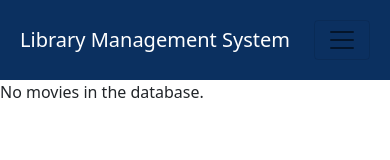
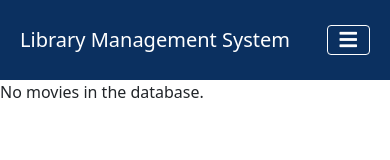
Before and after one commit to abhi886/react-library-management-system, a React (Create React App) app: page /movies in a window 390 px wide. Shown: the top 160 px of the page. Built offline with nearby package versions, Linux system fonts and the light colour scheme; no server answers.

Commit message:
fix dropdown menu and hamburger menu

```diff
--- a/package.json
+++ b/package.json
@@ -6,6 +6,7 @@
   },
   "private": true,
   "dependencies": {
+    "@fortawesome/free-solid-svg-icons": "^5.15.4",
     "@testing-library/jest-dom": "^5.13.0",
     "@testing-library/react": "^11.2.7",
     "@testing-library/user-event": "^12.8.3",
@@ -52,5 +53,8 @@
       "last 1 firefox version",
       "last 1 safari version"
     ]
+  },
+  "devDependencies": {
+    "@fortawesome/fontawesome-free": "^5.15.4"
   }
 }
--- a/src/components/navbar.jsx
+++ b/src/components/navbar.jsx
@@ -1,5 +1,10 @@
 import React, { useState } from "react";
 import { NavLink } from "react-router-dom";
+
+import '@fortawesome/fontawesome-free/css/all.min.css';
+
+
+
 const NavBar = ({ user }) => {
   const [collapse, SetCollapse] = useState(true);
   const handleCollapse = () => {
@@ -20,14 +25,15 @@ const NavBar = ({ user }) => {
         aria-label='Toggle navigation'
       >
         <span
-          onClick={() => handleCollapse()}
-          class='navbar-toggler-icon'
-        ></span>
+          onClick={() => handleCollapse()}>
+          <i className="fas fa-bars"></i>
+
+        </span>
       </button>
 
       <div
         className={
-          collapse === true ? "collapse navbar-collapse" : "navbar-collapse"
+          collapse === true ? "navbar-collapse" : " navbar-collapse custom-c"
         }
         id='navbarSupportedContent'
       >
@@ -42,6 +48,32 @@ const NavBar = ({ user }) => {
           <NavLink className='nav-item nav-link' to='/rentals'>
             Rental History
           </NavLink>
+
+          {/* {!user && (
+            <React.Fragment>
+              <NavLink className='nav-item nav-link' to='/login'>
+                Login
+              </NavLink>
+              <NavLink className='nav-item nav-link' to='/register'>
+                Register
+              </NavLink>
+            </React.Fragment>
+          )}
+          {user && (
+            <React.Fragment>
+              <NavLink className='nav-item nav-link' to='/profile'>
+                {user.name}
+              </NavLink>
+              <NavLink className='nav-item nav-link' to='/logout'>
+                LogOut
+              </NavLink>
+            </React.Fragment>
+          )} */}
+          {/* <NavLink className='nav-item nav-link' to='/dynamicForm'>
+            Dynamic Form
+          </NavLink> */}
+        </div>
+        <div className="sideEndLogin">
           {!user && (
             <React.Fragment>
               <NavLink className='nav-item nav-link' to='/login'>
@@ -62,11 +94,9 @@ const NavBar = ({ user }) => {
               </NavLink>
             </React.Fragment>
           )}
-          {/* <NavLink className='nav-item nav-link' to='/dynamicForm'>
-            Dynamic Form
-          </NavLink> */}
         </div>
       </div>
+
     </nav>
   );
 };
--- a/src/design-update.css
+++ b/src/design-update.css
@@ -21,3 +21,38 @@
 .form-group .list-group-item span{
     cursor: pointer;
 }
+
+.sideEndLogin {
+    position: absolute;
+    right: 0;
+}
+.sideEndLogin a{
+    color: #fff;
+    display: inline-block;
+    padding-left: 0;
+
+}
+
+.navbar-light .navbar-toggler{
+    color: #fff;
+    border-color: #fff;
+    box-shadow: none;
+}
+
+@media only screen and (max-width: 988px){
+    .navbar-collapse{
+        height: 0px;
+        overflow: hidden;
+        transition: all .3s ease-in-out;
+    }
+    .navbar-collapse.custom-c {
+        height: 200px;
+        transition: all .3s ease-in-out;
+    }
+    .sideEndLogin {
+        position: relative;
+    }
+    .sideEndLogin a{
+    display: block;
+    }
+}
```
Also changed, not shown: 2 other files (tests, documents, lock files or other folders).
